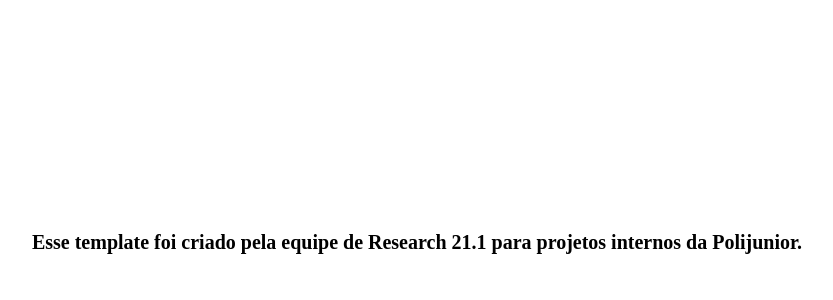
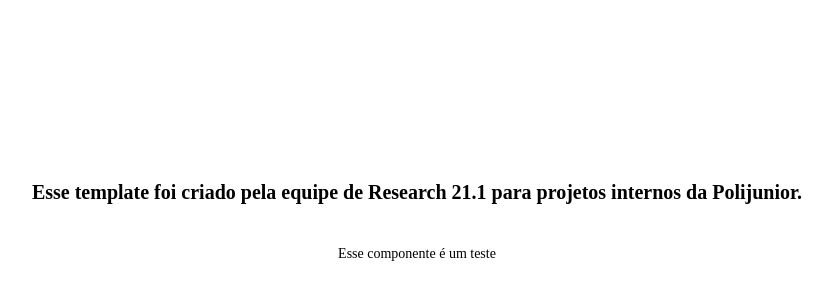
Before and after one commit to polijrorg/nextjs-template-ts, a Next.js app: page / in a window 1280 px wide. Shown: the part 158-458 px from the top of the page, without its empty margins (223-1056 px from the left). Built offline with nearby package versions, Linux system fonts and the light colour scheme.

Commit message:
:bug: fix: not self-closing

```diff
--- a/src/template/Home/index.tsx
+++ b/src/template/Home/index.tsx
@@ -1,3 +1,4 @@
+import Test from 'components/TestComponent';
 import * as S from './styles';
 
 const HomeTemplate = () => (
@@ -6,6 +7,7 @@
             Esse template foi criado pela equipe de Research 21.1 para projetos
             internos da Polijunior.
         </S.Title>
+        <Test title="Esse componente é um teste" />
     </S.Container>
 );
 export default HomeTemplate;
```
